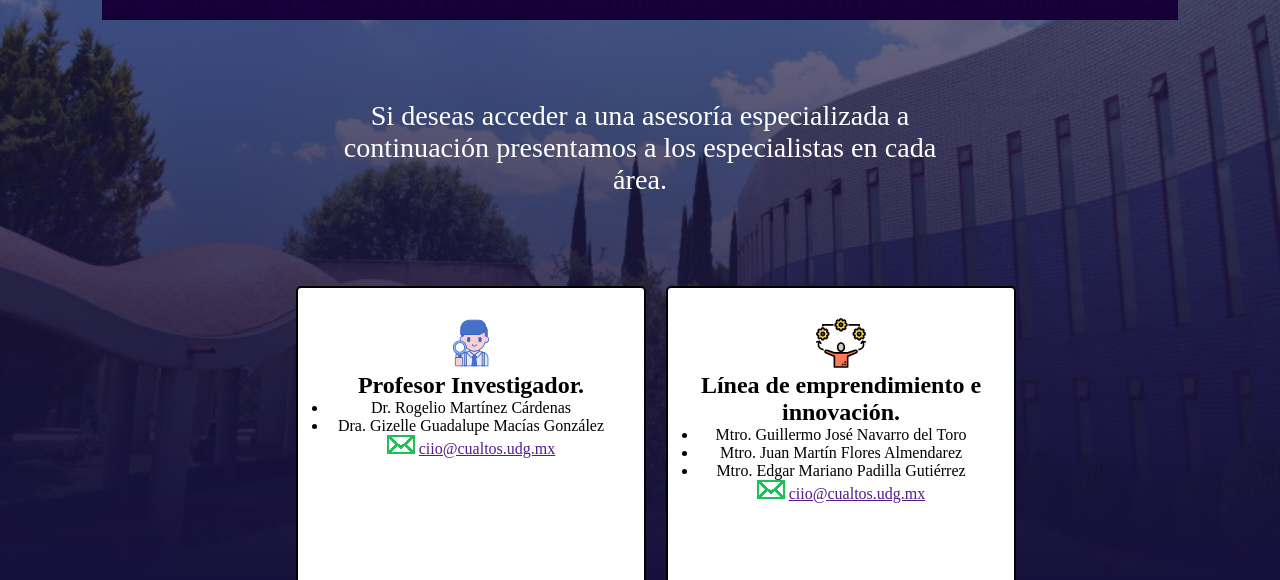
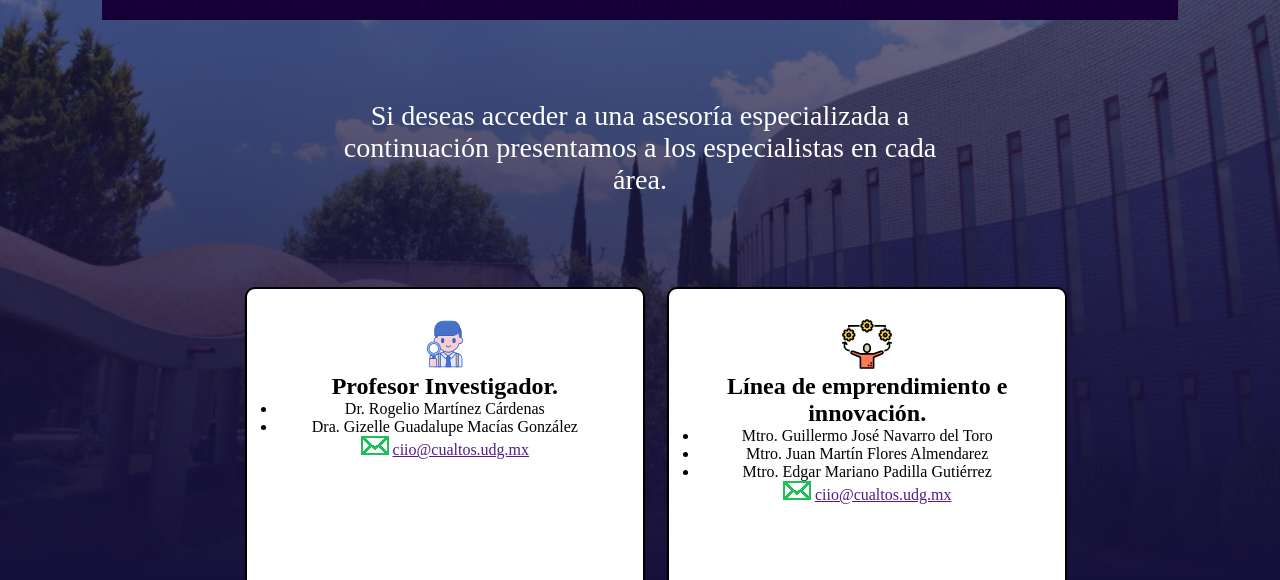
Before and after one commit to EmmanuelBarba/ABI, a plain HTML site: page assets/Asesorías_Especializadas.html in a window 1280 px wide. Shown: the part 220-800 px from the top of the page. Drawn offline with Linux system fonts and the light colour scheme.

Commit message:
tarjetas animadas

```diff
--- a/assets/css/Asesorías_Especializadas.css
+++ b/assets/css/Asesorías_Especializadas.css
@@ -7,6 +7,22 @@ section {
     justify-content: center;
 }
 
+section .tarjeta{
+    margin: .7em;
+    width: 50vh;
+    height: 50vh;
+    overflow: hidden;
+    border-radius: 10px;
+    text-align: center;
+    box-shadow: 0px 2px 2px rgba(0,0,0,.5);
+    transition: all 0.25s;
+}
+
+section .tarjeta:hover{
+    transform: translatey(-12px);
+    box-shadow: 0 12px 16px rgba(0,0,0,.7);
+}
+
 main {
     margin-left: 20%;
     margin-right: 20%;
```
